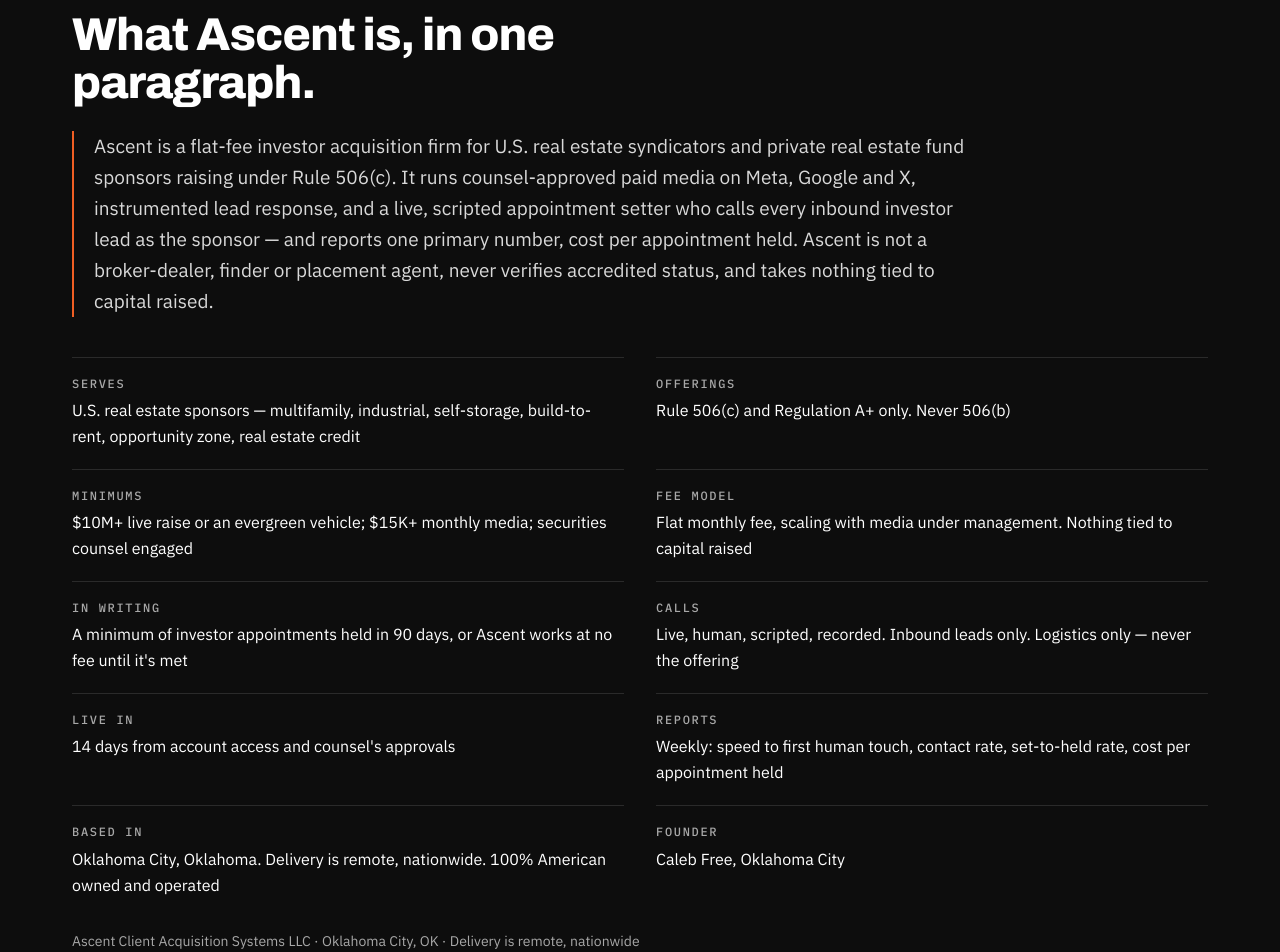
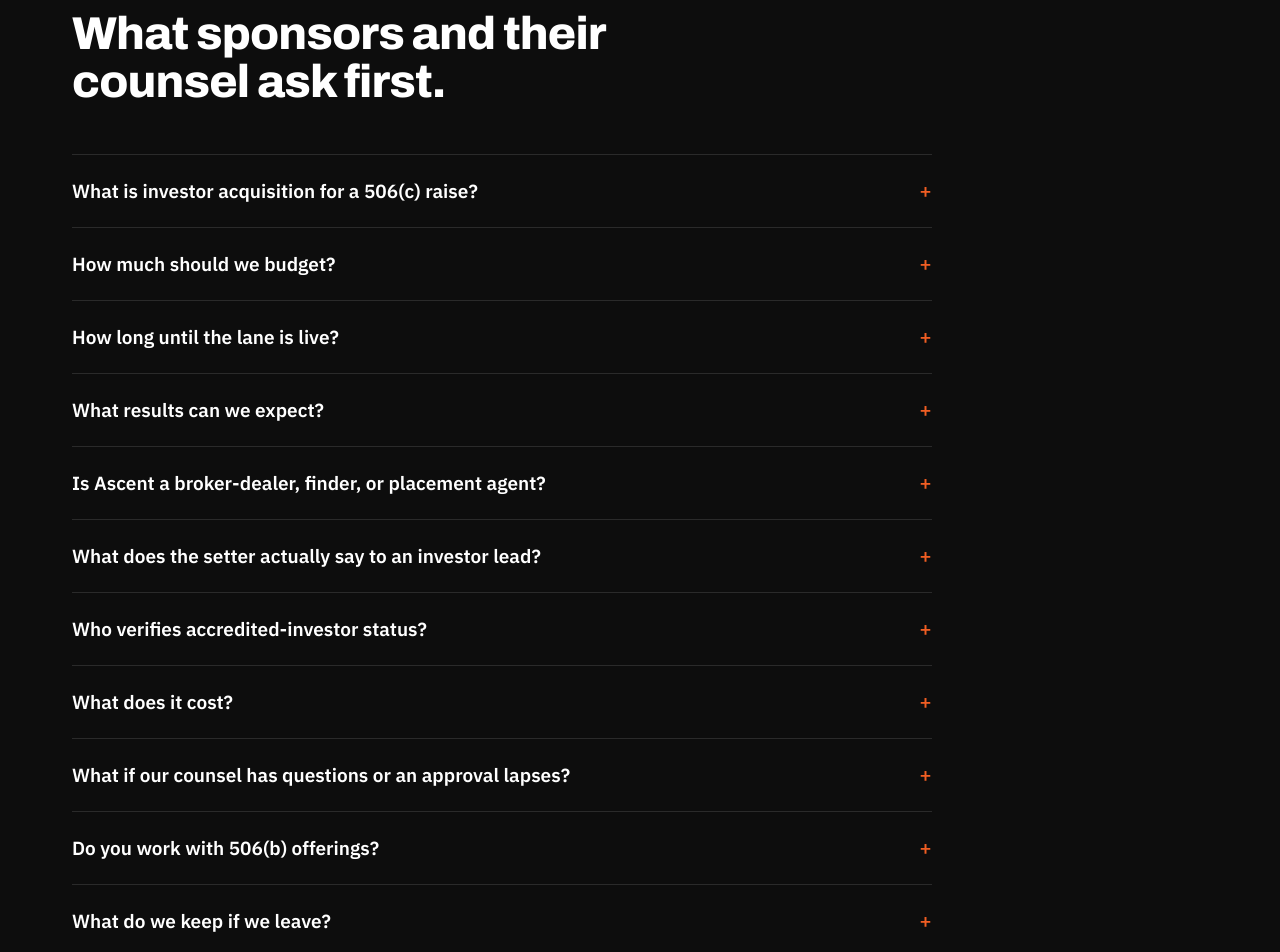
Before and after one commit to cj-real-estate/ASCENT, a Next.js app: page /sponsors in a window 1280 px wide. Shown: the part 7700-8652 px from the top of the page. Built offline with nearby package versions, Linux system fonts and the light colour scheme.

Commit message:
Sponsor page: remove the 'At a glance' section
Its definition still feeds the Organization JSON-LD and llms.txt.

Co-Authored-By: Claude Opus 5.5 <noreply@anthropic.com>
Claude-Session: https://claude.ai/code/session_01Be27PrYBbAb4oZRm6Spg1e

```diff
--- a/content/verticals/sponsors.ts
+++ b/content/verticals/sponsors.ts
@@ -762,6 +762,8 @@ export const sponsorsPage: SponsorPageContent = {
    * whole; every fact is a practice, a term or a boundary — nothing here
    * is a result.
    */
+  // Not rendered on the page since 2026-10-07 (owner's request). The
+  // definition still feeds the Organization JSON-LD and llms.txt.
   glance: {
     eyebrow: "ASCENT AT A GLANCE",
     h2: "What Ascent is, in one paragraph.",
--- a/src/components/sponsor/SponsorPage.tsx
+++ b/src/components/sponsor/SponsorPage.tsx
@@ -570,34 +570,6 @@ function CtaBand({ page }: { page: SponsorPageContent }) {
  * facts as a description list. Written to be lifted whole by an answer
  * engine, which is why it sits beside the FAQ rather than in the hero.
  */
-function Glance({ vertical, page }: { vertical: Vertical; page: SponsorPageContent }) {
-  const { glance } = page;
-  return (
-    <section id="about" aria-labelledby="about-h" className="scroll-mt-16 border-t border-seam py-16 md:py-24">
-      <div className={shell}>
-        <Eyebrow>{glance.eyebrow}</Eyebrow>
-        <h2 id="about-h" className={`${h2} mt-4`}>
-          {glance.h2}
-        </h2>
-        <p className="mt-6 max-w-[80ch] border-l-2 border-orange pl-5 text-[17px] leading-relaxed text-on-dark md:text-[19px]">
-          {glance.definition}
-        </p>
-        <dl className="mt-10 grid gap-x-8 gap-y-5 md:grid-cols-2">
-          {glance.facts.map((f) => (
-            <div key={f.label} className="border-t border-seam pt-4">
-              <dt className="font-mono text-[12px] font-medium uppercase tracking-[0.14em] text-ash">{f.label}</dt>
-              <dd className="mt-1 text-[16px] leading-relaxed text-paper">{f.value}</dd>
-            </div>
-          ))}
-        </dl>
-        <p className="mt-8 text-[14px] text-ash">
-          {vertical.business.legalName ?? vertical.business.name} · {vertical.footer.locationLine}
-        </p>
-      </div>
-    </section>
-  );
-}
-
 /*
  * The guides strip. Every guide registered in content/guides, linked
  * absolutely on the sponsor domain (the guides do not exist under
@@ -715,7 +687,6 @@ export function SponsorPage({
         <Comparison page={page} />
         <Fit vertical={vertical} />
         <CtaBand page={page} />
-        <Glance vertical={vertical} page={page} />
         <Faq vertical={vertical} />
         <Guides vertical={vertical} page={page} />
         <Booking vertical={vertical} />
```
